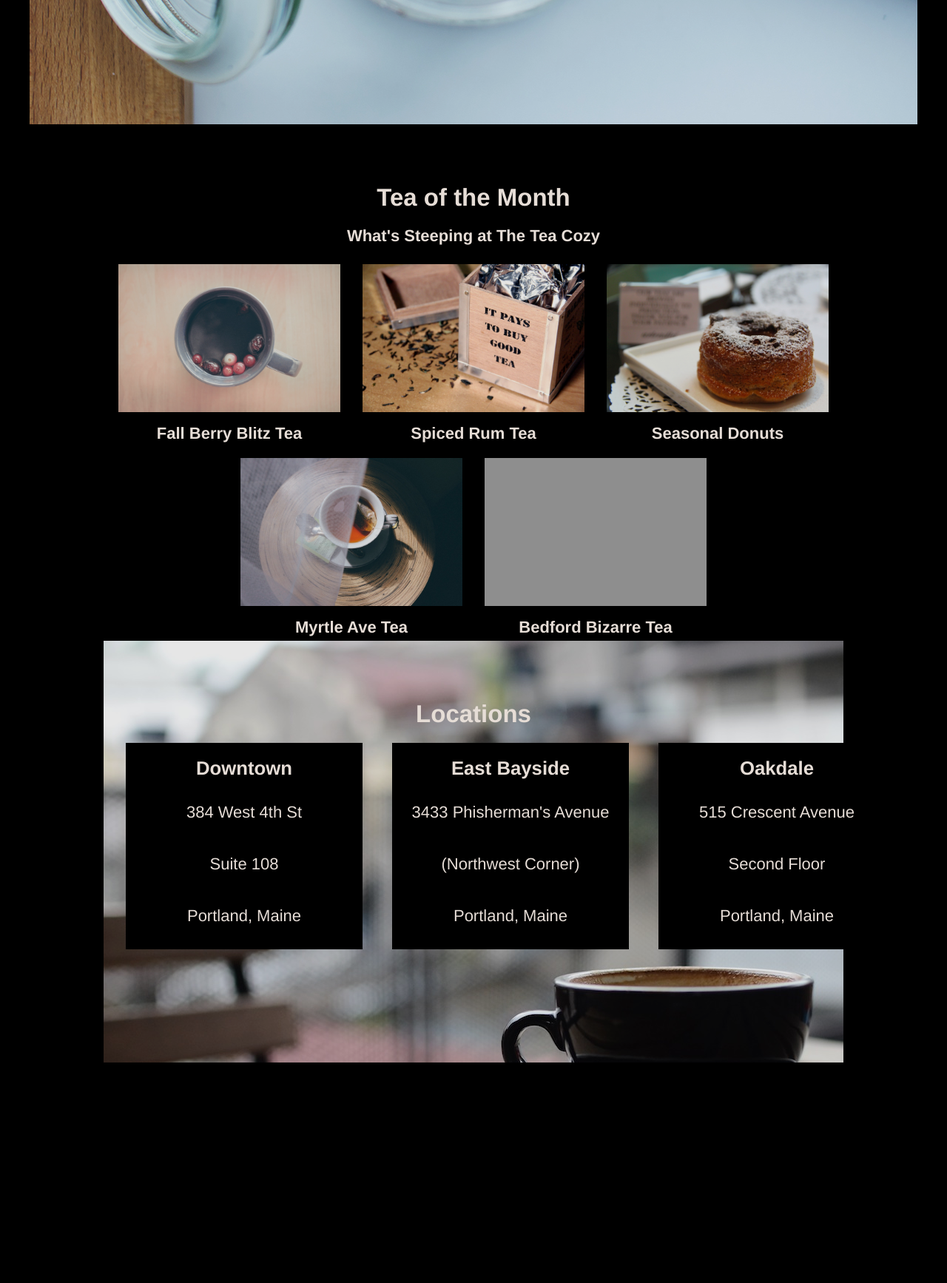
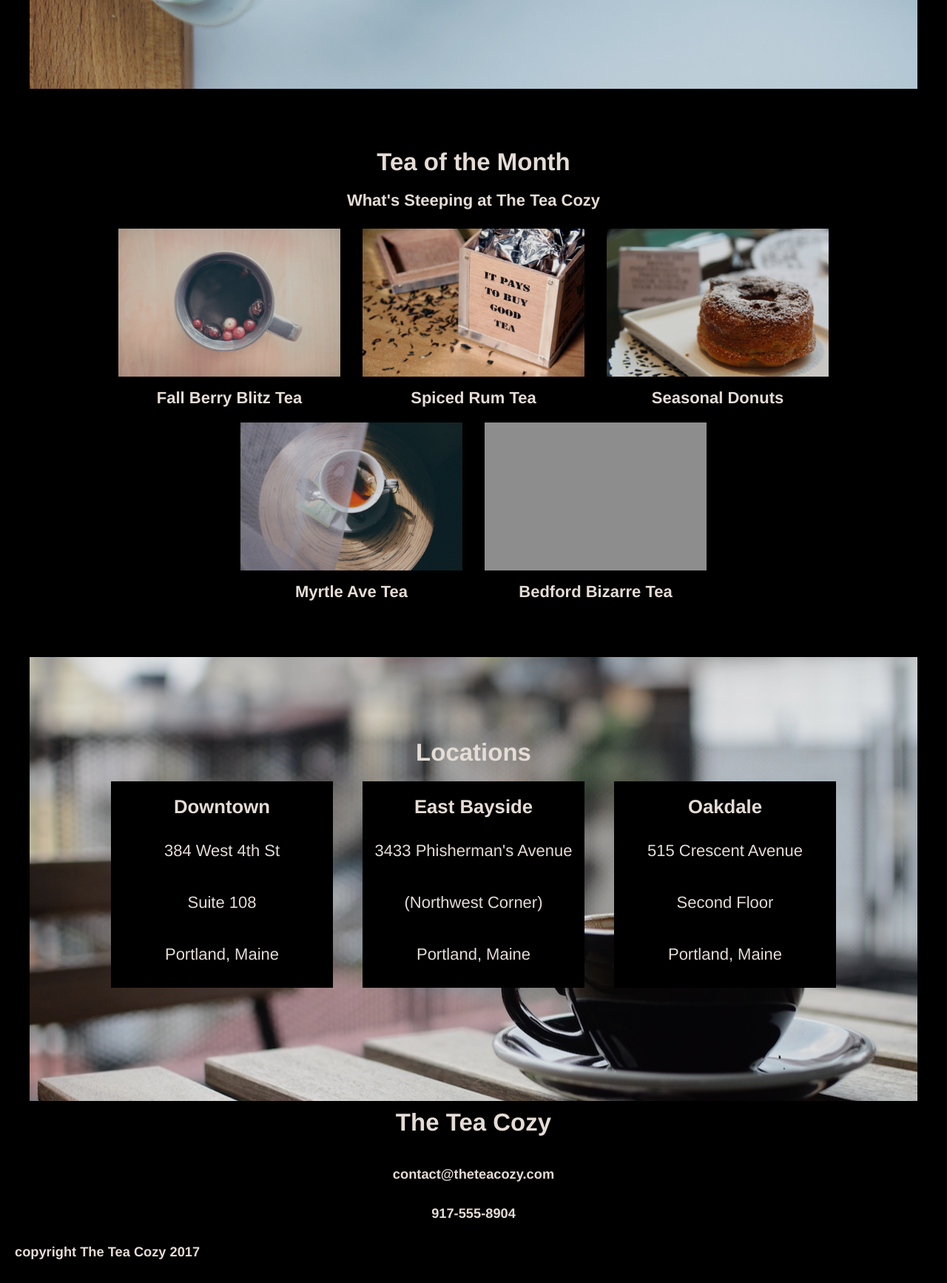
Before and after one commit to HarryGeldenhuys/TeaCozy, a plain HTML site: page index.html in a window 1280 px wide. Shown: the part 680-2414 px from the top of the page at 74% size. Before the commit the page ends 2116 px from the top, so only its background shows below. Drawn offline with Linux system fonts and the light colour scheme; grey boxes are pictures that could not be loaded.

Commit message:
Completed Project

```diff
--- a/index.html
+++ b/index.html
@@ -10,22 +10,23 @@
       <img src="img-tea-cozy-logo.png">
       <nav>
         <span><a href="#mission">Mission</a></span>
-        <span><a href="#featured">Featured Tea</a></span>
+        <span><a href="#featured-lnk">Featured Tea</a></span>
         <span><a href="#locations">Locations</a></span>
       </nav>
     </header>
+
     <div id="mission">
       <div class="mission-banner">
         <h2>Our Mission</h2>
         <h4>Handpicked, Artisanally Curated, Free Range, Sustainable, Small Batch, Fair Trade, Organic Tea</h4>
       </div>
     </div>
-    <div id="featured">
-      <div class="featured-banner">
-        <h2>Tea of the Month</h2>
-        <h4>What's Steeping at The Tea Cozy</h4>
-      </div>
-      <div class="featured-flex">
+
+    <div id="featured-lnk" class="featured-banner">
+      <h2>Tea of the Month</h2>
+      <h4>What's Steeping at The Tea Cozy</h4>
+    </div>
+    <div id="featured" class="featured-flex">
       <div class="featured-items">
         <img src="./resources/images/img-berryblitz.jpg">
         <h4>Fall Berry Blitz Tea</h4>
@@ -47,6 +48,7 @@
         <h4>Bedford Bizarre Tea</h4>
       </div>
     </div>
+
     <div id="locations">
       <h2>Locations</h2>
       <div class="locations-flex">
@@ -70,5 +72,15 @@
         </div>
       </div>
     </div>
+
+    <div id="contact">
+      <h2>The Tea Cozy</h2>
+      <h5>contact@theteacozy.com</h5>
+      <h5>917-555-8904</h5>
+    </div>
+
+    <footer>
+      <h5>copyright The Tea Cozy 2017<h5>
+    </footer>
   </body>
 </html>
--- a/resources/css/style.css
+++ b/resources/css/style.css
@@ -5,11 +5,14 @@ body {
   font-size: 22px;
   font-family: Helvetica, sans-serif;
   text-align: center;
+  margin: 0;
 }
 header {
   z-index: 1;
   height:69px;
   width: 100%;
+  position: fixed;
+  background-color: black;
   border-bottom: 1px solid seashell;
   align-items: center;
 }
@@ -40,8 +43,8 @@ a {
   justify-content: center;
   background-image: url(img-mission-background.jpg);
   background-repeat: no-repeat;
-  background-position: center top;
-  padding-top: 70px;
+  background-position: center;
+  padding-top: 100px;
 }
 .mission-banner {
   background-color: black;
@@ -53,10 +56,13 @@ h2, h3, h4 {
   padding: 10px;
 }
 #featured {
+  margin: auto;
   width: 1000px;
-  height: 700px;
-  margin: auto;
-  padding: 70px 0;
+}
+.featured-banner {
+  display: block;
+  text-align: center;
+  padding-top: 70px;
 }
 .featured-flex {
   display: flex;
@@ -78,24 +84,34 @@ h2, h3, h4 {
   height: 500px;
   background-image: url(img-locations-background.jpg);
   background-repeat: no-repeat;
-  background-position: center top;
-  padding-top: 70px;
+  background-position: center;
+  padding-top: 100px;
+  margin-top: 70px;
 }
+
 .locations-flex {
   display: flex;
   justify-content: center;
   flex-wrap: wrap;
+  padding-top: 5px;
+  width: 1200px;
   margin: auto;
-  padding-top: 5px;
-  width: 1100px;
 }
 .locations-items {
-  display: inline-flex;
+  background-color: black;
+  display: flex;
   justify-content: center;
-  background-color: black;
+  flex-direction: column;
+  flex-basis: 280px;
   width: 300px;
   padding: 10px;
   margin: 5px 20px;
   opacity: 1;
-  flex-direction: column;
 }
+.contact {
+  height: 200px;
+}
+footer {
+  text-align: left;
+  padding-left: 20px;
+}
```
